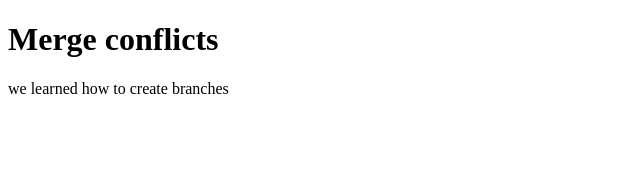
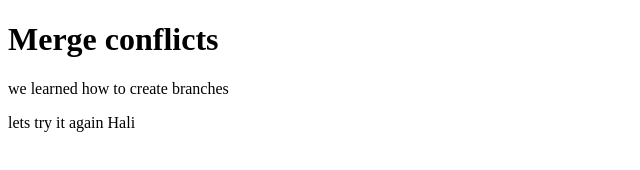
Before and after one commit to AmlakBarkon/Merge-conflicts, a plain HTML site: page index.html in a window 1280 px wide. Shown: the whole page, without its empty margins (0-640 px from the left). Drawn offline with Linux system fonts and the light colour scheme.

Commit message:
add more this time has to work fine

```diff
--- a/index.html
+++ b/index.html
@@ -5,5 +5,6 @@
 <body>
   <h1>Merge conflicts</h1>
   <p>we learned how to create branches</p>
+  <p>lets try it again Hali</p>
 </body>
 </html>
```
